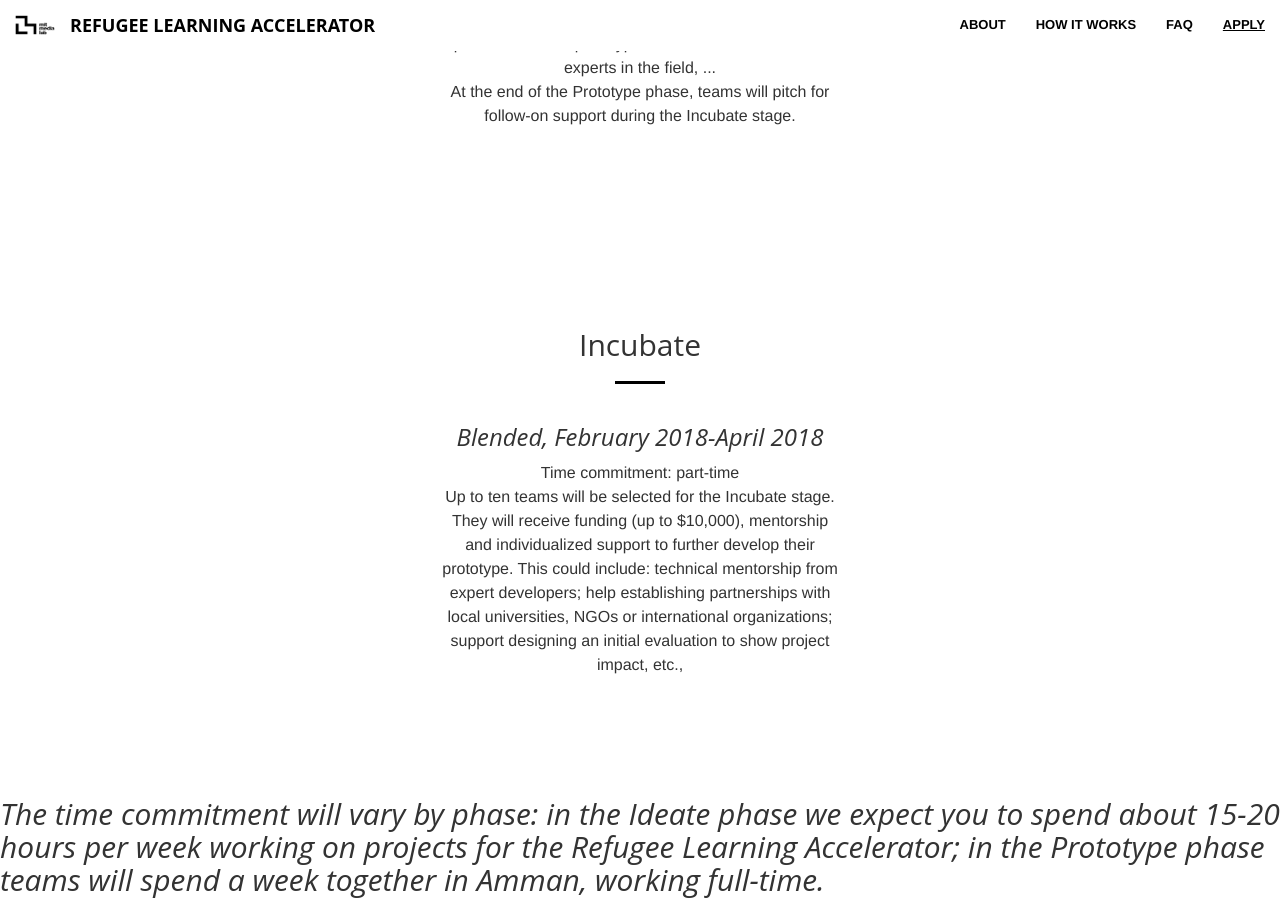
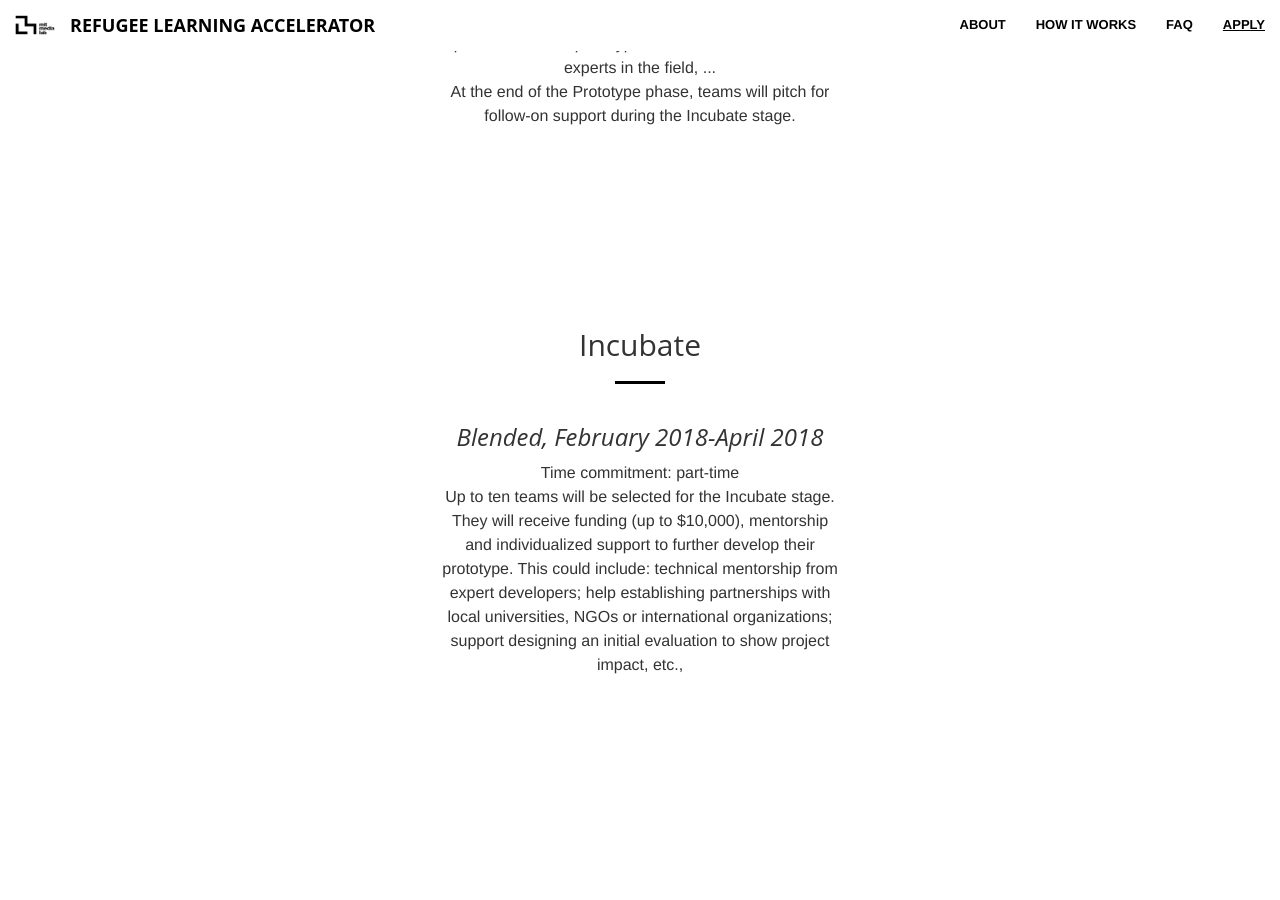
Before and after one commit to Refugee-Learning-Accelerator/Refugee-Learning-Accelerator.github.io, a Jekyll site: the page program/index.html, which Jekyll copies as it is, in a window 1280 px wide and 900 px high, scrolled down 1819 px. Built offline with Jekyll 4.4.1, drawn with Linux system fonts in a browser that asks for light colours; nearby versions of some CDN libraries; after the commit the page ends 2596 px from its top, so only the background shows below that.

Commit message:
Update index.html

```diff
--- a/program/index.html
+++ b/program/index.html
@@ -113,6 +113,5 @@
 	            </div>
 	        </div>
 	    </section>
-			<h2><i>The time commitment will vary by phase: in the Ideate phase we expect you to spend about 15-20 hours per week working on projects for the Refugee Learning Accelerator; in the Prototype phase teams will spend a week together in Amman, working full-time.</i> </h2>
   </body>
   </html>
```
